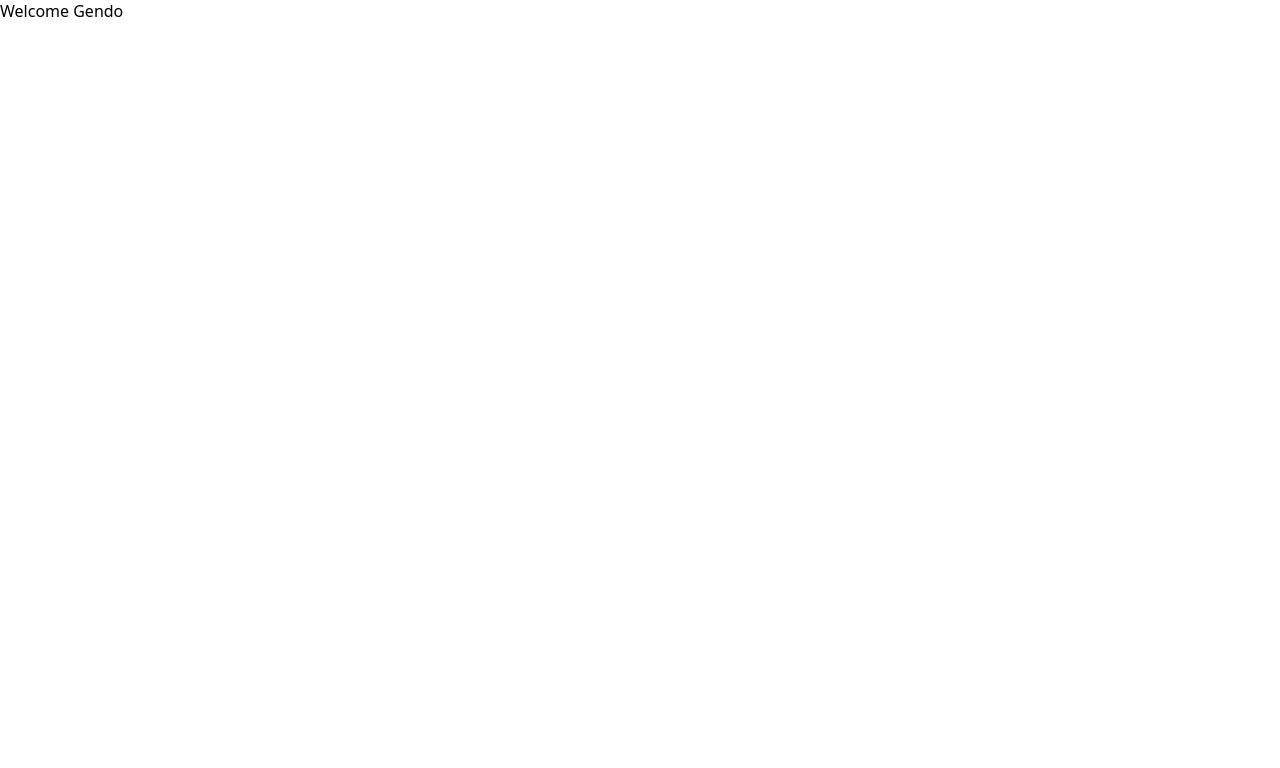
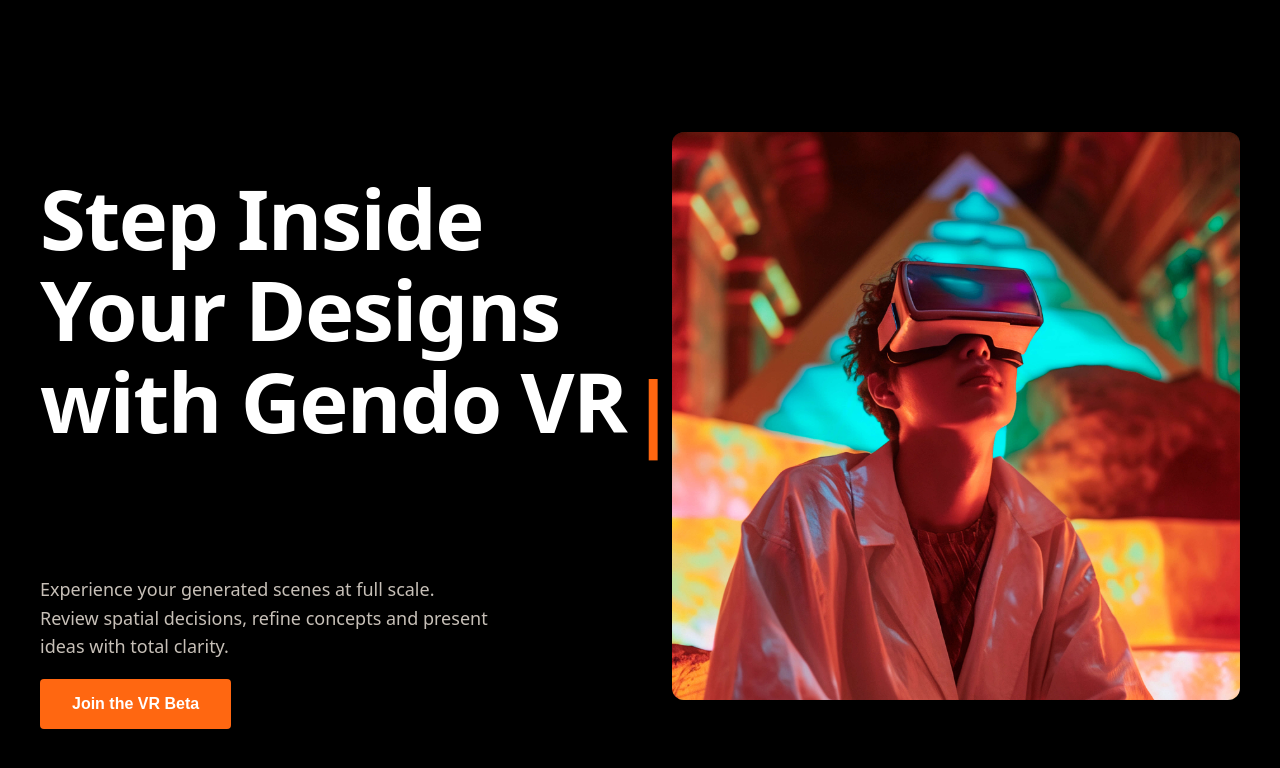
Before and after one commit to OlhaKutova/gendo-vr, a Next.js app: page / in a window 1280 px wide. Shown: the top 768 px of the page. Built offline with nearby package versions, Linux system fonts and the light colour scheme.

Commit message:
implement Hero section with typewriter animations, add reusable UI components: Button and TypewriterEffect, add framer-motion package

```diff
--- a/package.json
+++ b/package.json
@@ -9,6 +9,7 @@
     "lint": "eslint"
   },
   "dependencies": {
+    "framer-motion": "^12.23.26",
     "next": "16.0.10",
     "react": "19.2.1",
     "react-dom": "19.2.1"
--- a/src/app/page.tsx
+++ b/src/app/page.tsx
@@ -1,7 +1,9 @@
+import { Hero } from "@/containers/hero/Hero";
+
 export default function Home() {
   return (
     <main>
-      Welcome Gendo
+      <Hero />
     </main>
   );
 }
--- /dev/null
+++ b/src/components/buttons/Button.module.css
@@ -0,0 +1,43 @@
+.button {
+    display: inline-flex;
+    align-items: center;
+    justify-content: center;
+    padding: 1rem 2rem;
+    border-radius: 4px;
+    font-weight: 600;
+    font-size: 1rem;
+    cursor: pointer;
+    transition: all 0.2s ease;
+    border: none;
+    text-decoration: none;
+    position: relative;
+    overflow: hidden;
+}
+
+.button--primary {
+    background-color: var(--color-orange);
+    color: var(--color-white);
+}
+
+.button--secondary {
+    background-color: transparent;
+    border: 1px solid var(--color-white);
+    color: var(--color-white);
+}
+
+.shine {
+    position: absolute;
+    top: 0;
+    left: 0;
+    width: 50%;
+    height: 100%;
+    background: linear-gradient(
+            90deg,
+            transparent,
+            rgba(255, 255, 255, 0.4),
+            transparent
+    );
+    transform: skewX(-20deg);
+    z-index: 1;
+    pointer-events: none;
+}
--- /dev/null
+++ b/src/components/buttons/Button.tsx
@@ -0,0 +1,39 @@
+"use client";
+
+import React from 'react';
+import { motion, HTMLMotionProps } from 'framer-motion';
+import styles from './Button.module.css';
+
+interface ButtonProps extends HTMLMotionProps<"button"> {
+  variant?: 'primary' | 'secondary';
+  children: React.ReactNode;
+}
+
+export const Button = ({
+  variant = 'primary',
+  children,
+  className,
+  ...props }: ButtonProps) => {
+  const buttonClass = `${styles.button} ${styles[`button--${variant}`]} ${className || ''}`;
+
+  return (
+    <motion.button
+      className={buttonClass}
+      {...props}
+      whileHover={{ scale: 1.05 }}
+      whileTap={{ scale: 0.95 }}
+      transition={{ type: "spring", stiffness: 400, damping: 17 }}
+    >
+      <span className={styles.content}>
+        {children}
+      </span>
+
+      <motion.div
+        className={styles.shine}
+        initial={{ x: '-150%' }}
+        whileHover={{ x: '150%' }}
+        transition={{ repeat: Infinity, duration: 1.5, ease: "linear" }}
+      />
+    </motion.button>
+  );
+};
--- /dev/null
+++ b/src/components/typography/TypewriterEffect.module.css
@@ -0,0 +1,9 @@
+.wrapper {
+    display: inline-block;
+}
+
+.cursor {
+    color: var(--color-orange);
+    margin-left: 4px;
+    vertical-align: middle;
+}
--- /dev/null
+++ b/src/components/typography/TypewriterEffect.tsx
@@ -0,0 +1,58 @@
+"use client";
+
+import React from 'react';
+import { motion } from 'framer-motion';
+import styles from './TypewriterEffect.module.css';
+
+interface TypewriterProps {
+  text: string;
+  className?: string;
+  delay?: number;
+  showCursor?: boolean;
+}
+
+export const TypewriterEffect = ({ text, className, delay = 0, showCursor = false }: TypewriterProps) => {
+  const characters = Array.from(text);
+
+  const container = {
+    hidden: { opacity: 0 },
+    visible: {
+      opacity: 1,
+      transition: {
+        staggerChildren: 0.05,
+        delayChildren: delay
+      }
+    }
+  };
+
+  const child = {
+    hidden: { opacity: 0, display: "none" },
+    visible: { opacity: 1, display: "inline" }
+  };
+
+  return (
+    <motion.span
+      className={`${styles.wrapper} ${className || ''}`}
+      variants={container}
+      initial="hidden"
+      animate="visible"
+    >
+      {characters.map((char, index) => (
+        <motion.span variants={child} key={index}>
+          {char === " " ? "\u00A0" : char}
+        </motion.span>
+      ))}
+
+      {showCursor && (
+        <motion.span
+          className={styles.cursor}
+          initial={{ opacity: 0 }}
+          animate={{ opacity: 1 }}
+          transition={{ duration: 0.5, repeat: Infinity, repeatType: "reverse" }}
+        >
+          |
+        </motion.span>
+      )}
+    </motion.span>
+  );
+};
--- /dev/null
+++ b/src/containers/hero/Hero.module.css
@@ -0,0 +1,106 @@
+.hero {
+    position: relative;
+    background-color: var(--color-black);
+    color: var(--color-white);
+    padding: 6rem 1.5rem;
+    overflow: hidden;
+    perspective: 1200px;
+}
+
+.hero__container {
+    max-width: 1200px;
+    width: 100%;
+    margin: 0 auto;
+
+    display: grid;
+    grid-template-columns: 1fr;
+    gap: 3rem;
+    align-items: center;
+}
+
+@media (min-width: 1024px) {
+    .hero__container {
+        grid-template-columns: minmax(0, 1fr) minmax(0, 1fr);
+        gap: 4rem;
+        height: 80vh;
+        min-height: 600px;
+    }
+}
+
+.hero__content {
+    display: flex;
+    flex-direction: column;
+    gap: 2rem;
+    width: 100%;
+    z-index: 2;
+    overflow-wrap: break-word;
+}
+
+.hero__headline {
+    font-size: 2.2rem;
+    line-height: 1.1;
+    font-weight: 700;
+    letter-spacing: -0.02em;
+}
+
+.hero__headlineLine {
+    display: block;
+}
+
+@media (min-width: 768px) {
+    .hero__headline {
+        font-size: 3.5rem;
+    }
+}
+
+@media (min-width: 1200px) {
+    .hero__headline {
+        font-size: 5.2rem;
+    }
+}
+
+.hero__subheadline {
+    font-size: 1.125rem;
+    line-height: 1.6;
+    color: var(--color-sand);
+    opacity: 0.9;
+    max-width: 450px;
+}
+
+.hero__actions {
+    margin-top: 1rem;
+}
+
+.hero__visualWrapper {
+    position: relative;
+    width: 100%;
+    aspect-ratio: 4 / 3;
+    border-radius: 12px;
+    background-color: #222;
+
+    display: flex;
+    align-items: center;
+    justify-content: center;
+
+    box-shadow: 0 20px 40px rgba(0, 0, 0, 0.5);
+    z-index: 1;
+}
+
+.hero__visual3d {
+    transform-style: preserve-3d;
+    perspective: 1000px;
+}
+
+.hero__image {
+    object-fit: cover;
+    border-radius: 12px;
+    pointer-events: none;
+}
+
+@media (min-width: 1024px) {
+    .hero__visualWrapper {
+        height: auto;
+        aspect-ratio: 1;
+        max-height: 600px;
+    }
+}
--- /dev/null
+++ b/src/containers/hero/Hero.tsx
@@ -0,0 +1,83 @@
+"use client";
+
+import React, { useRef } from 'react';
+import Image from 'next/image';
+import { motion } from 'framer-motion';
+
+import { Button } from '@/components/buttons/Button';
+import { TypewriterEffect } from '@/components/typography/TypewriterEffect';
+import { heroContent } from "@/content/hero";
+import styles from './Hero.module.css';
+
+
+const HERO_IMAGE_PATH = '/images/art-vr.jpg';
+
+export const Hero = () => {
+  const ref = useRef<HTMLDivElement>(null);
+
+  return (
+    <section className={styles.hero}>
+      <div className={styles.hero__container}>
+        <div className={styles.hero__content}>
+          <h1 className={styles.hero__headline}>
+            <span className={styles.hero__headlineLine}>
+              <TypewriterEffect
+                text={heroContent.headline1}
+                delay={0}
+                showCursor={false}
+              />
+            </span>
+
+            <span className={styles.hero__headlineLine}>
+              <TypewriterEffect
+                text={heroContent.headline2}
+                delay={0.8}
+                showCursor={false}
+              />
+            </span>
+
+            <span className={styles.hero__headlineLine}>
+              <TypewriterEffect
+                text={heroContent.headline3}
+                delay={1.6}
+                showCursor={true}
+              />
+            </span>
+          </h1>
+
+          <motion.div
+            initial={{ opacity: 0, y: 20 }}
+            animate={{ opacity: 1, y: 0 }}
+            transition={{ delay: 2, duration: 0.8 }}
+          >
+            <p className={styles.hero__subheadline}>
+              {heroContent.subheadline}
+            </p>
+            <div className={styles.hero__actions}>
+              <Button variant="primary">
+                {heroContent.ctaText}
+              </Button>
+            </div>
+          </motion.div>
+        </div>
+
+        <motion.div
+          className={`${styles.hero__visualWrapper} ${styles.hero__visual3d}`}
+          ref={ref}
+          initial={{ opacity: 0, x: 50 }}
+          animate={{ opacity: 1, x: 0 }}
+          transition={{ duration: 1, delay: 0.5 }}
+        >
+          <Image
+            src={HERO_IMAGE_PATH}
+            alt={heroContent.altText}
+            fill
+            priority
+            sizes="(max-width: 1024px) 100vw, 50vw"
+            className={styles.hero__image}
+          />
+        </motion.div>
+      </div>
+    </section>
+  );
+};
--- /dev/null
+++ b/src/content/hero.ts
@@ -0,0 +1,8 @@
+export const heroContent = {
+  headline1: "Step Inside",
+  headline2: "Your Designs ",
+  headline3: "with Gendo VR",
+  subheadline: "Experience your generated scenes at full scale. Review spatial decisions, refine concepts and present ideas with total clarity.",
+  ctaText: "Join the VR Beta",
+  altText: "Immersive VR environment preview",
+};
```
Also changed, not shown: public/images/art-vr.jpg (added), 1 other file (tests, documents, lock files or other folders).
